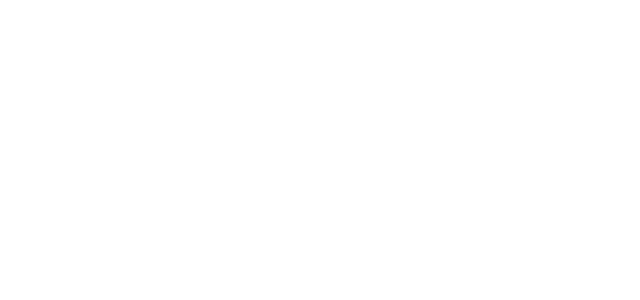
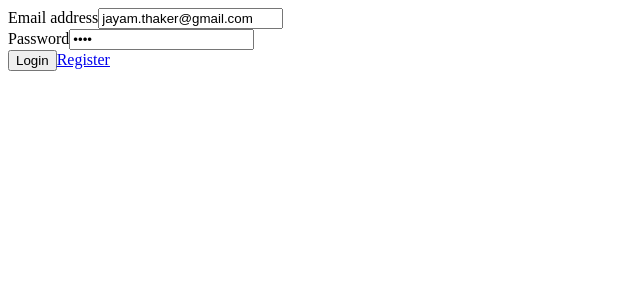
Before and after one commit to gopinathsjsu/team-project-hello-world, a React (Create React App) app in the folder ui/: page / in a window 1280 px wide. Shown: the top 300 px of the page, without its empty margins (0-640 px from the left). Built offline with nearby package versions, Linux system fonts and the light colour scheme; the HTML template or start-up script is replaced by a standard one.

Commit message:
login and sign up api integrated

```diff
--- a/ui/src/App.js
+++ b/ui/src/App.js
@@ -1,17 +1,24 @@
 import React from 'react';
-import { BrowserRouter as Router, Switch, Route } from 'react-router-dom';
+import { BrowserRouter as Router, Route, Switch } from 'react-router-dom';
 import Login from './pages/auth/Login';
 import Signup from './pages/auth/Signup';
+import Bookings from './pages/bookings/mangebooking';
 
 function App() {
     return (
         <Router>
             <Switch>
-                <Route exact path='/login'>
+                <Route path='/bookings'>
+                    <Bookings />
+                </Route>
+                <Route path='/signup'>
+                    <Signup />
+                </Route>
+                <Route path='/login'>
                     <Login />
                 </Route>
-                <Route exact path='/signup'>
-                    <Signup />
+                <Route path='/'>
+                    <Login />
                 </Route>
             </Switch>
         </Router>
--- a/ui/src/pages/auth/Login.js
+++ b/ui/src/pages/auth/Login.js
@@ -1,12 +1,14 @@
 import React, { useState } from 'react';
 import getLinks from '../../common/helper/links';
 import API from '../../common/helper/api';
+import { NavLink, Redirect, useHistory } from 'react-router-dom';
 
 function Login() {
     let links = getLinks();
+    let history = useHistory();
     const [loginError, setLoginError] = useState(null);
     const [formData, setFormData] = useState({
-        email: 'jayam.thaker@gmal.com',
+        email: 'jayam.thaker@gmail.com',
         password: 'a123',
     })
 
@@ -20,11 +22,12 @@
             bodyData: body,
             callBack: (res) => {
                 if (res.status) {
-                	localStorage.setItem("user", JSON.stringify(res.data.response.user));
+                    localStorage.setItem("user", JSON.stringify(res.data.response.user));
                     localStorage.setItem("token", JSON.stringify(res.data.token));
+                    // history.push({ pathname: '/hotels' });
                 }
                 else {
-                	setLoginError(res.message);
+                    setLoginError(res.message);
                 }
 
             }
@@ -35,11 +38,11 @@
         <>
             <form onSubmit={((e) => login(e))}>
                 <div className="mb-3">
-                    <label for="exampleInputEmail1" className="form-label">Email address</label>
-                    <input type="email" className="form-control" id="email" aria-describedby="emailHelp" value={formData.email} onChange={(e) => setFormData({ ...formData, email: e.target.value })} />
+                    <label className="form-label">Email address</label>
+                    <input type="email" className="form-control" id="email" value={formData.email} onChange={(e) => setFormData({ ...formData, email: e.target.value })} />
                 </div>
                 <div className="mb-3">
-                    <label for="exampleInputPassword1" className="form-label">Password</label>
+                    <label className="form-label">Password</label>
                     <input type="password" className="form-control" id="password" value={formData.password} onChange={(e) => setFormData({ ...formData, password: e.target.value })} />
                 </div>
                 {loginError !== null && <p>
@@ -47,9 +50,9 @@
                 </p>}
 
                 <button type="submit" className="btn btn-primary">Login</button>
-                <a href='/signup'>
+                <NavLink to='/signup'>
                     Register
-                </a>
+                </NavLink>
             </form>
         </>
     )
--- a/ui/src/pages/auth/Signup.js
+++ b/ui/src/pages/auth/Signup.js
@@ -1,6 +1,12 @@
 import React, { useState } from 'react';
+import getLinks from '../../common/helper/links';
+import API from '../../common/helper/api';
+import { useHistory } from 'react-router-dom';
 
 function Signup() {
+    let links = getLinks();
+    let history = useHistory();
+    const [signupError, setSignupError] = useState(null);
     const [formData, setFormData] = useState({
         first_name: '',
         last_name: '',
@@ -19,7 +25,22 @@
         e.preventDefault();
 
         let body = { ...formData };
-        console.log(body);
+
+        API({
+            callURL: links.login,
+            callMethod: "POST",
+            bodyData: body,
+            callBack: (res) => {
+                if (res.status) {
+                    setSignupError(null);
+                    history.push({ pathname: '/login' });
+                }
+                else {
+                    setSignupError(res.message);
+                }
+
+            }
+        })
     }
 
     return (
@@ -62,6 +83,9 @@
                     <input type="text" className="form-control" id="country" value={formData.country} onChange={(e) => setFormData({ ...formData, country: e.target.value })} />
                 </div>
 
+                {signupError !== null && <p>
+                    <font color='red'>{signupError}</font>
+                </p>}
                 <button type="submit" className="btn btn-primary">Sign Up</button>
                 <a href='/login'>
                     Login
```
Also changed, not shown: 1 other file (tests, documents, lock files or other folders).
